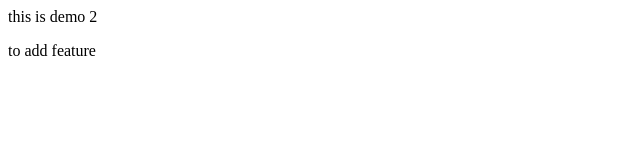
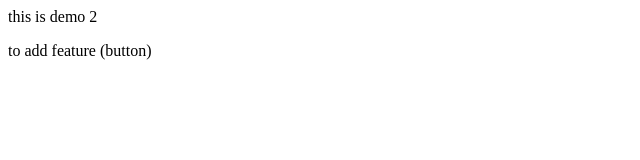
Before and after one commit to rutu1102/localrepo, a plain HTML site: page index.html in a window 1280 px wide. Shown: the full height of the page, 0-640 px from the left. Drawn offline with Linux system fonts and the light colour scheme.

Commit message:
added button

```diff
--- a/index.html
+++ b/index.html
@@ -1,2 +1,2 @@
 <p> this is demo 2</p>
-<p> to add feature</p>
+<p> to add feature (button)</p>
```
